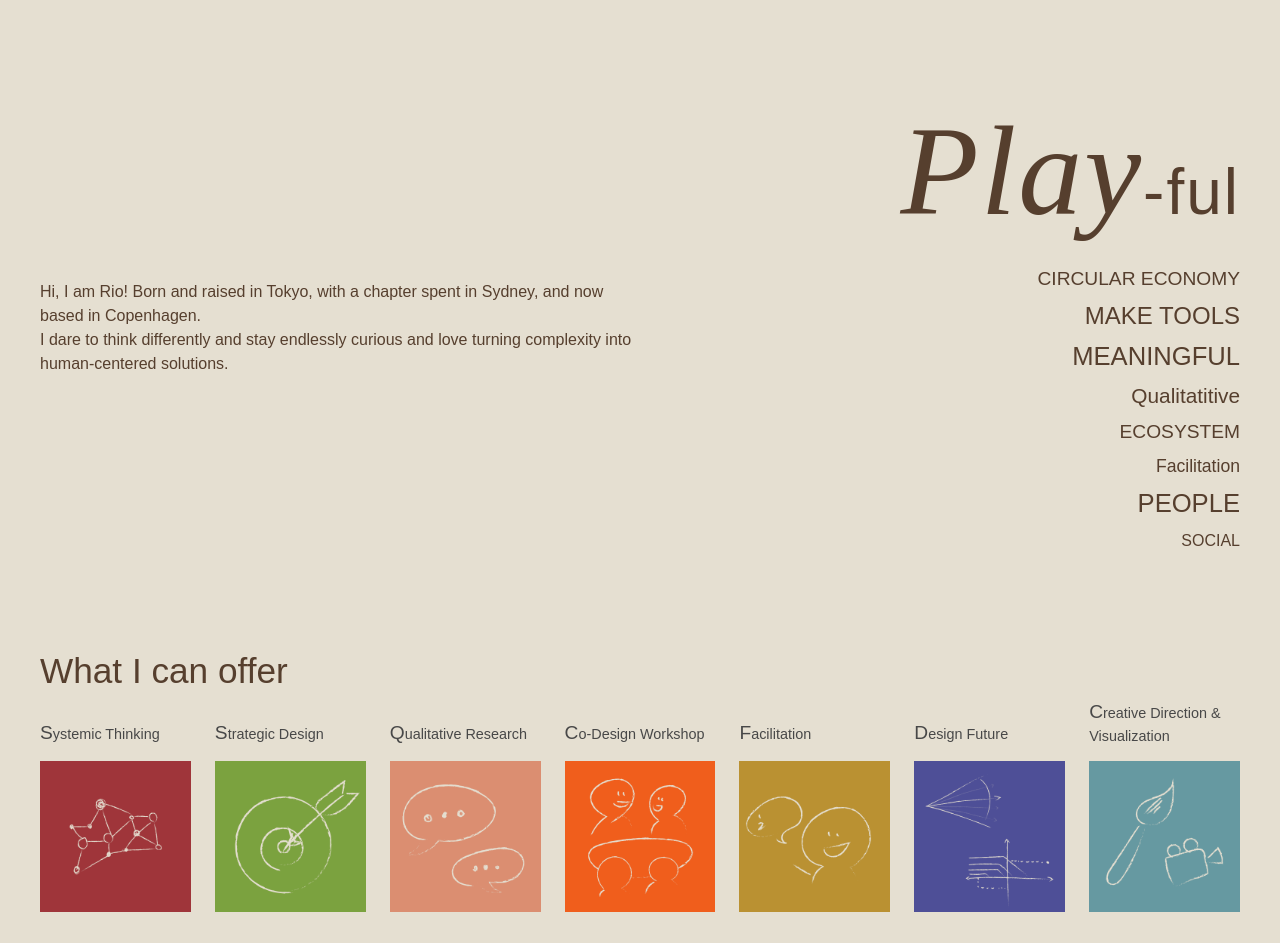
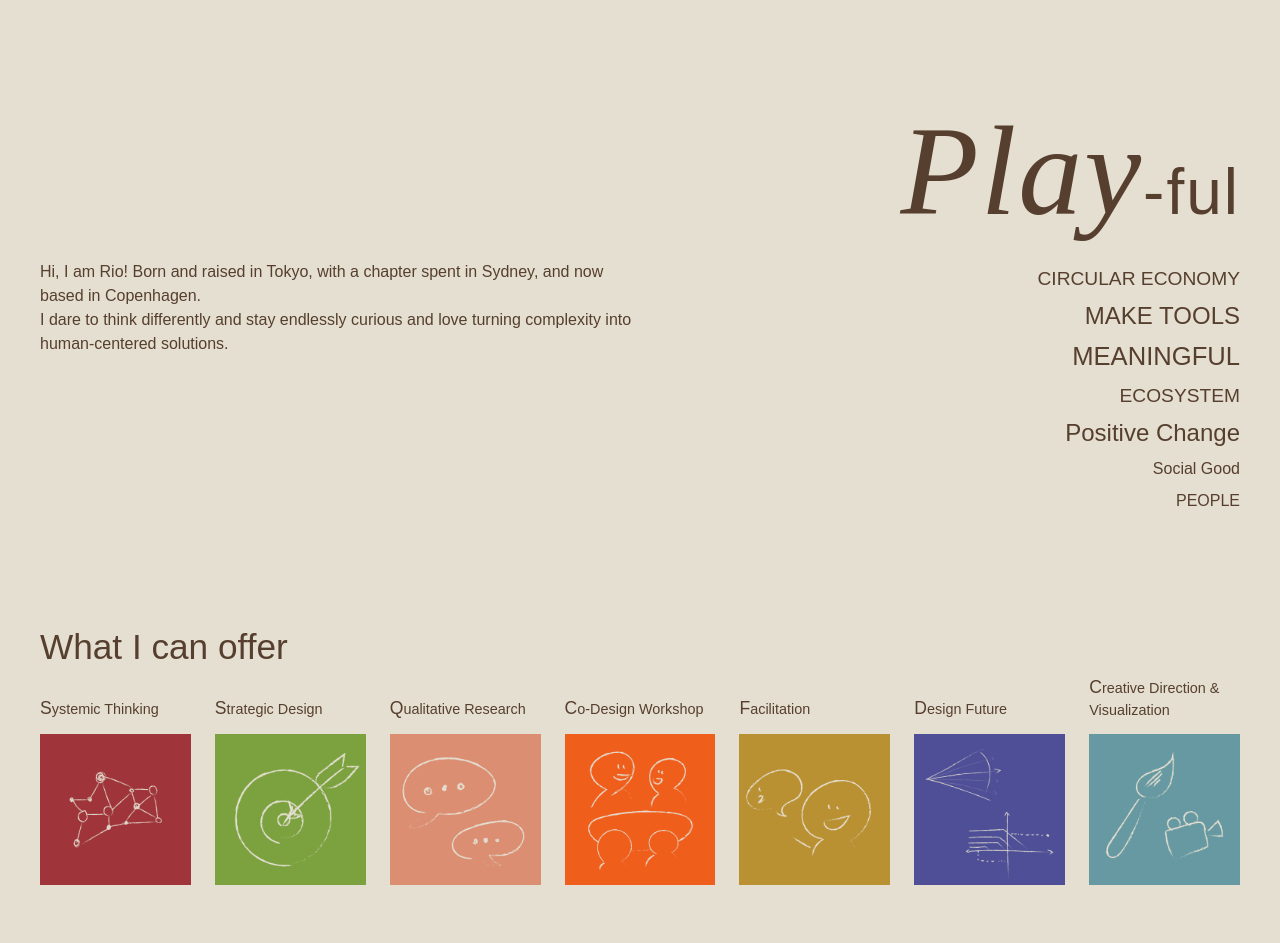
Before and after one commit to rinkun555/portfolio, a PHP site: page / in a window 1280 px wide. Shown: the part 53-996 px from the top of the page. Run offline with PHP 8.4, Linux system fonts and the light colour scheme; some web fonts are replaced.

Commit message:
pc almost done

```diff
--- a/index.html
+++ b/index.html
@@ -44,11 +44,13 @@
                 <span class="keyword-circular">CIRCULAR ECONOMY</span>
                 <span class="keyword-tools">MAKE TOOLS</span>
                 <span class="keyword-MEANINGFUL">MEANINGFUL</span>
-                <span class="keyword-Qualitatitive">Qualitatitive</span>
+                <!-- <span class="keyword-Qualitatitive">Qualitatitive</span> -->
                 <span class="keyword-ECOSYSTEM">ECOSYSTEM</span>
-                <span class="keyword-Facilitation">Facilitation</span>
-                <span class="keyword-PEOPLE">PEOPLE</span>
-                <span class="keyword-SOCIAL">SOCIAL</span>
+                <!-- <span class="keyword-Facilitation">Facilitation</span> -->
+                <span class="keyword-change">Positive Change</span>
+                <span class="keyword-good">Social Good</span>
+                <span class="keyword-SOCIAL">PEOPLE</span>
+
             </div>
         </section>
 
--- a/styles.css
+++ b/styles.css
@@ -427,7 +449,7 @@ h3 {
 
 /* Main content */
 .title-section {
-		margin: 6rem 0 4rem 0;
+		margin: 6rem 0 5rem 0;
 		display: -webkit-box;
 		display: -ms-flexbox;
 		display: flex;
@@ -524,8 +549,16 @@ h3 {
 		font-size: 1.1rem;
 }
 
+.keyword-change {
+		font-size: 1.5rem;
+}
+
 .keyword-PEOPLE {
 		font-size: 1.6rem;
+}
+
+.keyword-good {
+		font-size: 1rem;
 }
 
 .keyword-SOCIAL {
@@ -579,7 +612,7 @@ h3 {
 
 /* Offers Section */
 .offers-section {
-		margin: 4rem 0 8rem;
+		margin: 4rem 0 10rem;
 		padding: 2rem 0;
 }
 
@@ -672,10 +705,9 @@ h3 {
 		text-align: left;
 		font-weight: 400;
 		font-size: 0.9rem;
-		color: #484848;
 }
 .offer-title .capital {
-		font-size: 1.2rem;
+		font-size: 1.1rem;
 		font-weight: 200;
 }
 
@@ -1333,3 +1370,25 @@ body:not(.work-page-common) .images-container .image-column .project-image.small
 .contact-page {
 		background-color: #E5DFD1;
 }
+
+/* アニメーションのキーフレーム定義 */
+@-webkit-keyframes rotateFlower {
+		from {
+				-webkit-transform: translateY(-50%) rotate(0deg);
+				        transform: translateY(-50%) rotate(0deg);
+		}
+		to {
+				-webkit-transform: translateY(-50%) rotate(360deg);
+				        transform: translateY(-50%) rotate(360deg);
+		}
+}
+@keyframes rotateFlower {
+		from {
+				-webkit-transform: translateY(-50%) rotate(0deg);
+				        transform: translateY(-50%) rotate(0deg);
+		}
+		to {
+				-webkit-transform: translateY(-50%) rotate(360deg);
+				        transform: translateY(-50%) rotate(360deg);
+		}
+}
--- a/styles.scss
+++ b/styles.scss
@@ -383,7 +405,7 @@ h3 {
 
 /* Main content */
 .title-section {
-  margin: 6rem 0 4rem 0;
+  margin: 6rem 0 5rem 0;
   @include flex(row, flex-start, center, wrap);
   gap: 2rem;
 
@@ -448,8 +475,16 @@ h3 {
   font-size: 1.1rem;
 }
 
+.keyword-change {
+  font-size: 1.5rem;
+}
+
 .keyword-PEOPLE {
   font-size: 1.6rem;
+}
+
+.keyword-good {
+  font-size: 1rem;
 }
 
 .keyword-SOCIAL {
@@ -496,7 +531,7 @@ h3 {
 
 /* Offers Section */
 .offers-section {
-  margin: 4rem 0 8rem;
+  margin: 4rem 0 10rem;
   padding: 2rem 0;
 }
 
@@ -534,10 +569,9 @@ h3 {
   text-align: left;
   font-weight: 400;
   font-size: 0.9rem;
-  color: $secondary-color;
 
   .capital{
-    font-size: 1.2rem;
+    font-size: 1.1rem;
     font-weight: 200;
   }
 }
```
Also changed, not shown: other parts of index.html (+19 -18 lines), other parts of styles.css (+30 -0 lines), other parts of styles.scss (+46 -0 lines), img/about_family.JPG, img/about_sport.JPG, img/about_sport1.JPG, img/about_sport2.JPG, img/about_tsumami.JPG, 6 other files.
